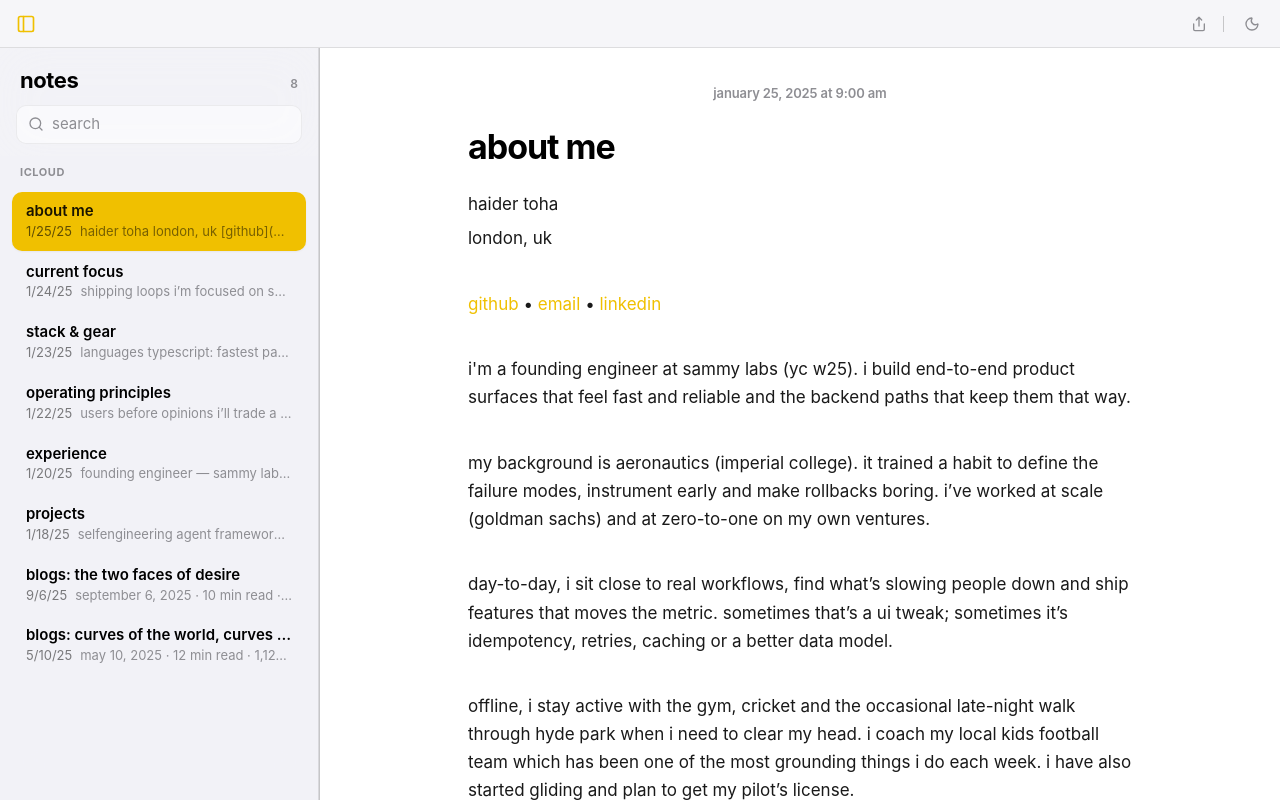
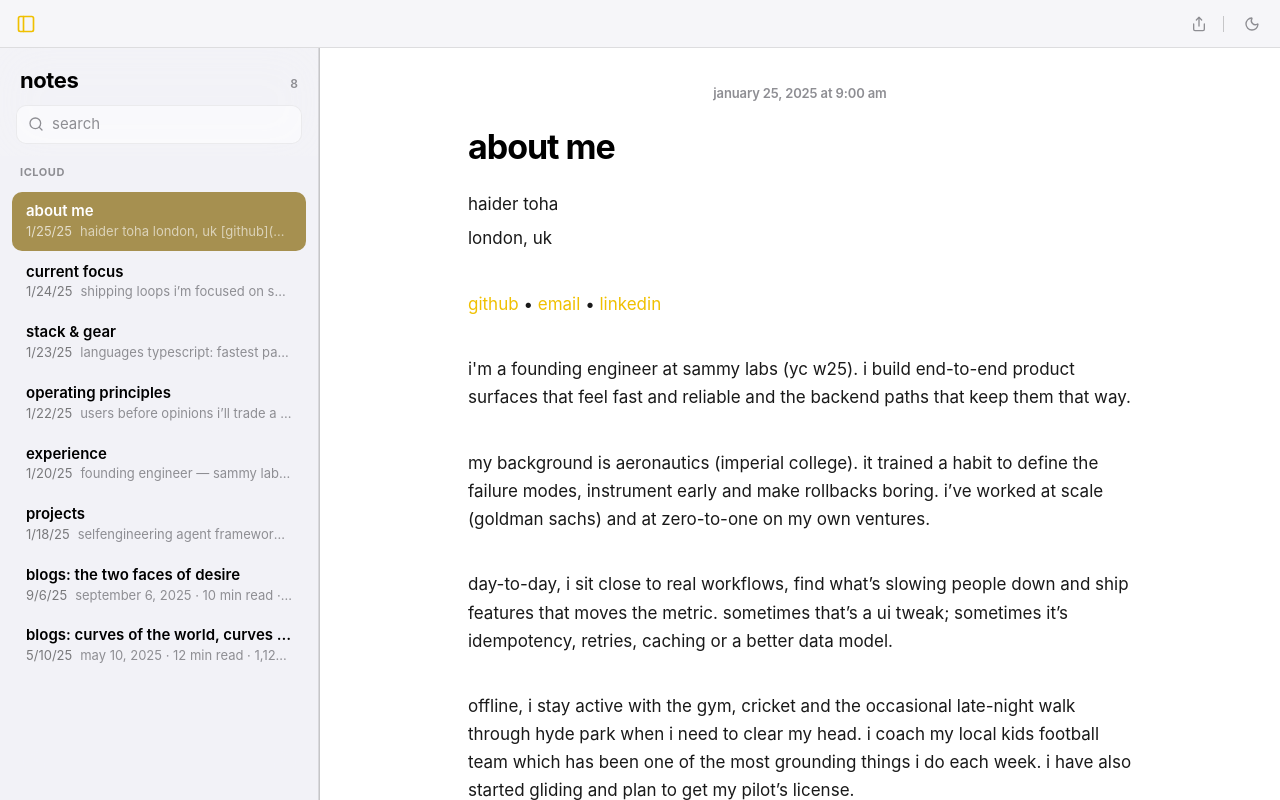
Before and after one commit to haider-toha/haider-notes-app-final, a React (Vite) app: page / in a window 1280 px wide. Built offline with nearby package versions, Linux system fonts and the light colour scheme.

Commit message:
Add Vercel Analytics, update selection color, improve mobile UX

```diff
--- a/App.tsx
+++ b/App.tsx
@@ -4,11 +4,23 @@ import MainContent from './components/MainContent';
 import { portfolioNotes } from './constants';
 import { Theme } from './types';
 import { Moon, Sun, PanelLeft, Share } from 'lucide-react';
+import { Analytics } from '@vercel/analytics/react';
 
 const App: React.FC = () => {
-  // State
-  const [selectedNoteId, setSelectedNoteId] = useState<string | null>(portfolioNotes[0].id);
-  const [isMobile, setIsMobile] = useState<boolean>(false);
+  // State - on mobile, start with no selection; on desktop, select first note
+  const [selectedNoteId, setSelectedNoteId] = useState<string | null>(() => {
+    // Check if mobile on initial load
+    if (typeof window !== 'undefined' && window.innerWidth < 768) {
+      return null;
+    }
+    return portfolioNotes[0].id;
+  });
+  const [isMobile, setIsMobile] = useState<boolean>(() => {
+    if (typeof window !== 'undefined') {
+      return window.innerWidth < 768;
+    }
+    return false;
+  });
   const [showSidebar, setShowSidebar] = useState<boolean>(true);
   const [theme, setTheme] = useState<Theme>('light');
 
@@ -16,18 +28,28 @@ const App: React.FC = () => {
   useEffect(() => {
     const handleResize = () => {
       const mobile = window.innerWidth < 768;
+      const wasMobile = isMobile;
       setIsMobile(mobile);
+
       if (mobile) {
-        setShowSidebar(!selectedNoteId);
+        // On mobile, show sidebar if no note selected
+        if (!selectedNoteId) {
+          setShowSidebar(true);
+        }
       } else {
+        // Switching from mobile to desktop
         setShowSidebar(true);
+        // If no note selected on desktop, select the first one
+        if (!selectedNoteId && wasMobile) {
+          setSelectedNoteId(portfolioNotes[0].id);
+        }
       }
     };
 
     handleResize(); // Initial check
     window.addEventListener('resize', handleResize);
     return () => window.removeEventListener('resize', handleResize);
-  }, [selectedNoteId]);
+  }, [selectedNoteId, isMobile]);
 
   // Theme Toggle Effect
   useEffect(() => {
@@ -54,6 +76,10 @@ const App: React.FC = () => {
 
   const handleBack = () => {
     setShowSidebar(true);
+    // On mobile, unselect the note when going back to sidebar
+    if (isMobile) {
+      setSelectedNoteId(null);
+    }
   };
 
   const toggleTheme = () => {
@@ -87,6 +113,8 @@ const App: React.FC = () => {
   };
 
   return (
+    <>
+    <Analytics />
     <div className="h-screen w-screen flex flex-col bg-apple-bgLight dark:bg-black overflow-hidden font-sans transition-colors duration-200">
 
       {/* Desktop Toolbar (Simulating the Mac App Toolbar) */}
@@ -158,6 +186,7 @@ const App: React.FC = () => {
 
       </div>
     </div>
+    </>
   );
 };
 
--- a/components/Sidebar.tsx
+++ b/components/Sidebar.tsx
@@ -100,19 +100,19 @@ const Sidebar: React.FC<SidebarProps> = ({ notes, selectedNoteId, onSelectNote }
               className={`
                 group flex flex-col px-3.5 py-2.5 rounded-[10px] cursor-pointer transition-all duration-100 relative select-none
                 ${isSelected
-                  ? 'bg-apple-yellow dark:bg-apple-yellowDark shadow-sm'
+                  ? 'bg-[#A69050] dark:bg-[#998542]'
                   : 'hover:bg-black/[0.04] dark:hover:bg-white/[0.06]'
                 }
               `}
             >
-              <div className={`font-semibold text-[15px] mb-0.5 leading-tight truncate ${isSelected ? 'text-black/90' : 'text-black dark:text-white'}`}>
+              <div className={`font-semibold text-[15px] mb-0.5 leading-tight truncate ${isSelected ? 'text-white' : 'text-black dark:text-white'}`}>
                 {note.title}
               </div>
               <div className="flex gap-2 text-[13px] leading-snug w-full">
-                <span className={`${isSelected ? 'text-black/60' : 'text-black/50 dark:text-white/50'} whitespace-nowrap flex-shrink-0`}>
+                <span className={`${isSelected ? 'text-white/70' : 'text-black/50 dark:text-white/50'} whitespace-nowrap flex-shrink-0`}>
                   {dateText}
                 </span>
-                <span className={`truncate ${isSelected ? 'text-black/50' : 'text-apple-textGray'}`}>
+                <span className={`truncate ${isSelected ? 'text-white/60' : 'text-apple-textGray'}`}>
                   {previewText}
                 </span>
               </div>
--- a/package.json
+++ b/package.json
@@ -9,9 +9,10 @@
     "preview": "vite preview"
   },
   "dependencies": {
+    "@vercel/analytics": "^1.6.1",
+    "lucide-react": "^0.556.0",
     "react": "^19.2.1",
-    "react-dom": "^19.2.1",
-    "lucide-react": "^0.556.0"
+    "react-dom": "^19.2.1"
   },
   "devDependencies": {
     "@types/node": "^22.14.0",
```
Also changed, not shown: 1 other file (tests, documents, lock files or other folders).
